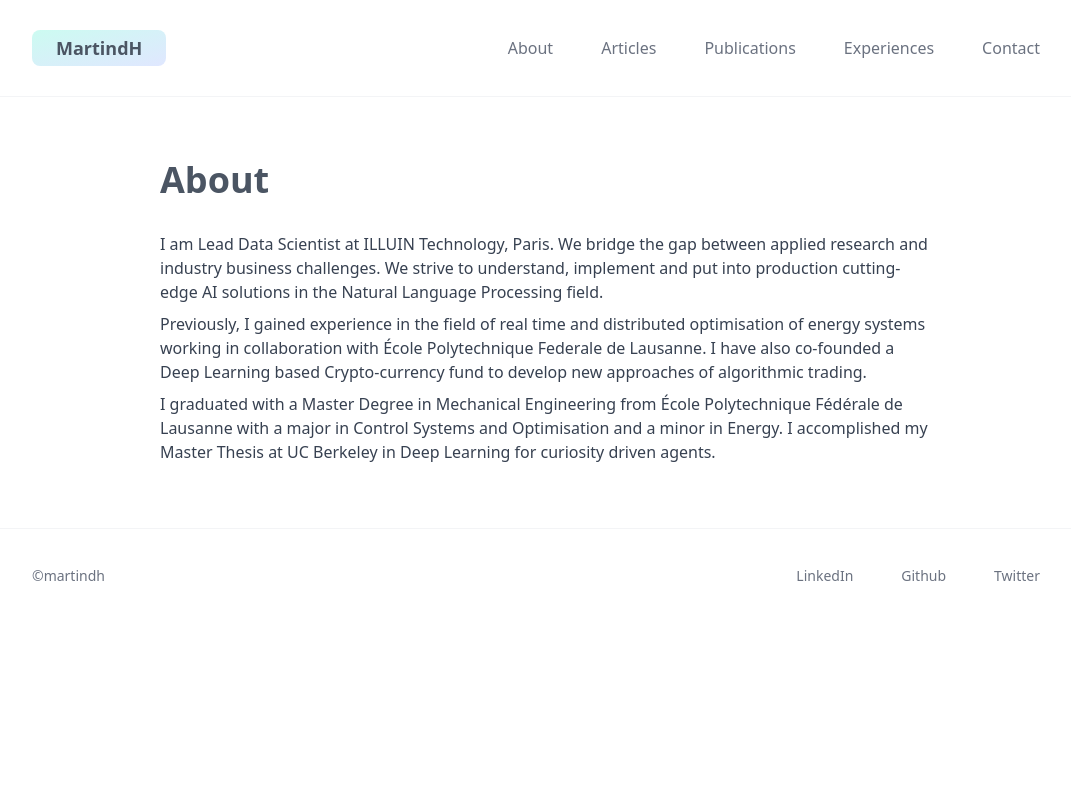
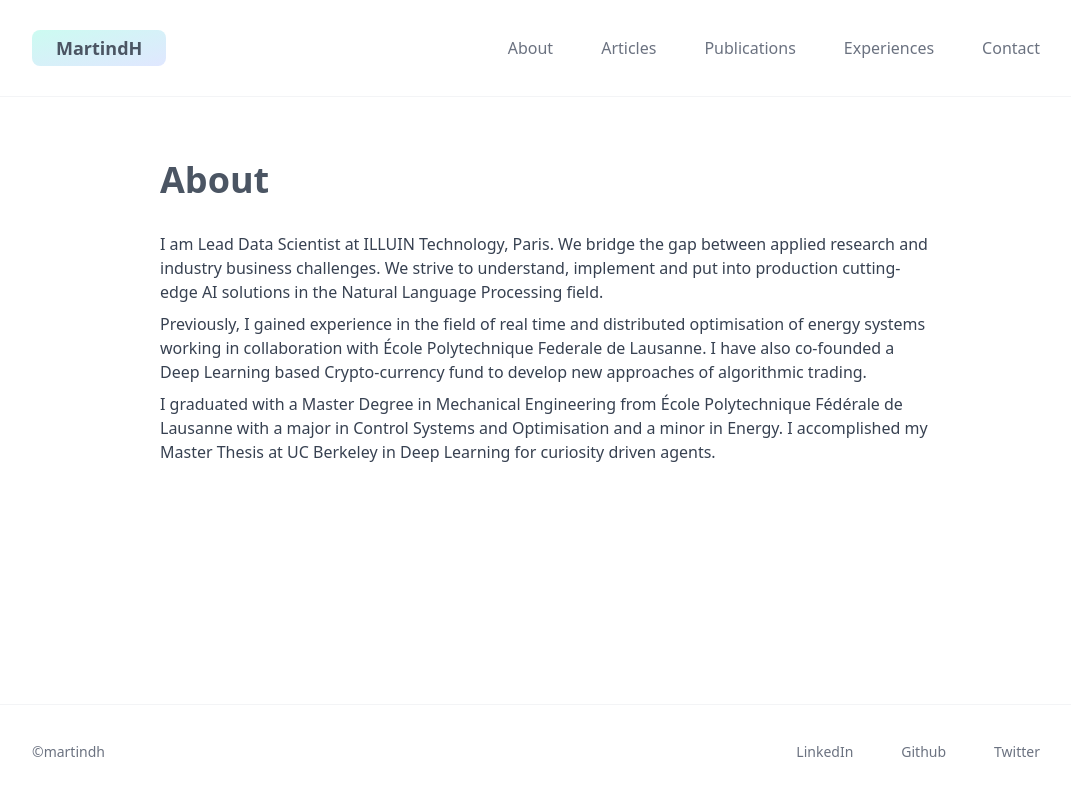
Before and after one commit to mdhoffschmidt/martindh, a React (Create React App) app: page /#/ in a window 1280 px wide. Shown: the top 796 px of the page, without its empty margins (96-1167 px from the left). Built offline with nearby package versions, Linux system fonts and the light colour scheme.

Commit message:
add customBody css style

```diff
--- a/src/index.css
+++ b/src/index.css
@@ -19,7 +19,7 @@ code {
 
 @layer base {
 
-    body {
+    .customBody {
       @apply min-h-screen flex flex-col
     }
 
--- a/src/layouts/page.js
+++ b/src/layouts/page.js
@@ -15,7 +15,7 @@ function HorizontalDivider() {
 export default function Page(props) {
 
     return (
-        <>
+        <div className="customBody">
 
             <header>
                 <div className="divHeader">
@@ -39,6 +39,6 @@ export default function Page(props) {
                 </div>
             </footer>
 
-        </>
+        </div>
     )
 }
```
